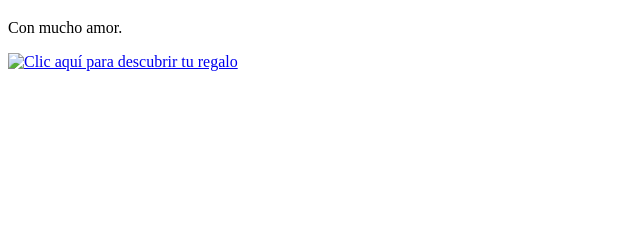
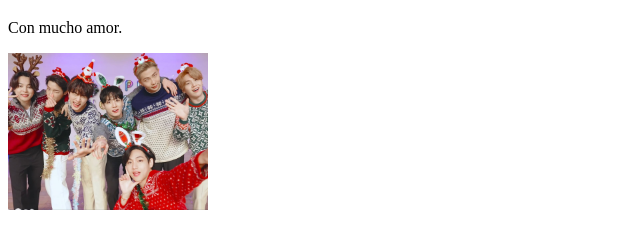
Before and after one commit to Ivannita67/BangtanInmida, a plain HTML site: page index.html in a window 1280 px wide. Shown: the part 61-310 px from the top of the page, without its empty margins (0-640 px from the left). Drawn offline with Linux system fonts and the light colour scheme.

Commit message:
Update index.html

```diff
--- a/index.html
+++ b/index.html
@@ -10,7 +10,7 @@
     <p>Con mucho amor.</p>
 
     <a href="https://www.canva.com/design/DAG7Dn3J8fk/kTyKoHcKEdKWSubn26BaKw/view?utm_content=DAG7Dn3J8fk&utm_campaign=designshare&utm_medium=link2&utm_source=uniquelinks&utlId=h76b3e6b0b0">
-        <img src="img/navidad.jpg" alt="Clic aquí para descubrir tu regalo" style="width:200px;">
+        <img src="navidad.jpg" alt="Clic aquí para descubrir tu regalo" style="width:200px;">
     </a>
 
 </body>
```
